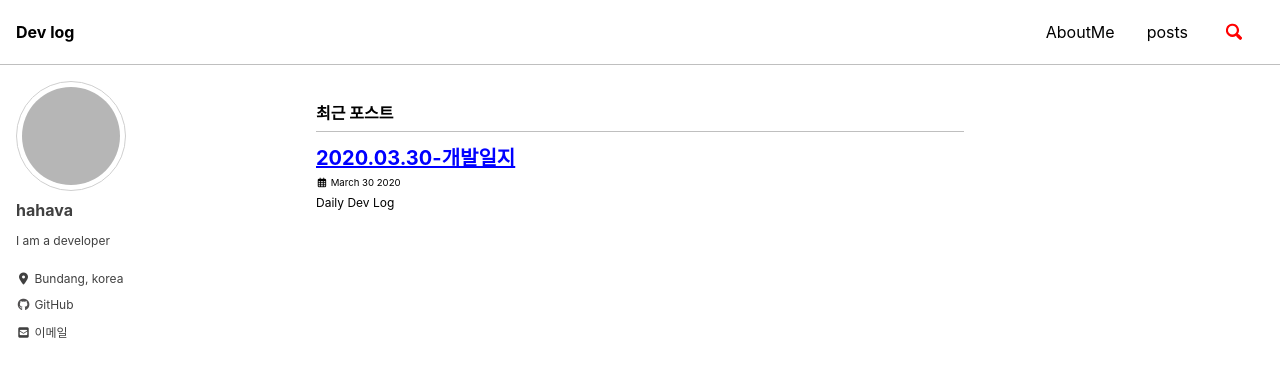
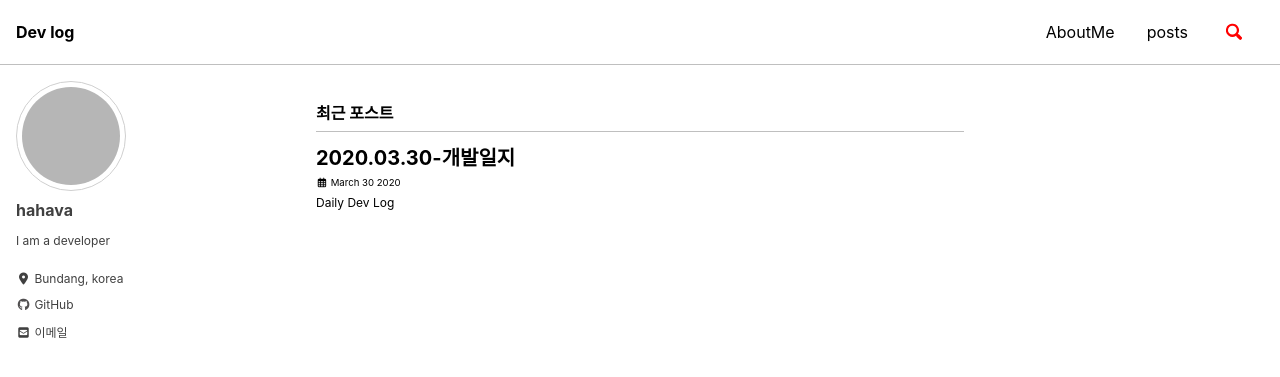
Before and after one commit to hahava/hahava.github.io, a Jekyll site: the page built from index.html, in a window 1280 px wide and 900 px high. Shown: the top 377 px of the window. Built offline with Jekyll 4.4.1, drawn with Linux system fonts in a browser that asks for light colours; cached includes are drawn as plain includes; nearby versions of some CDN libraries; the list of posts is cut into pages by our own code; grey boxes are pictures that could not be loaded.

```diff
--- a/_sass/minimal-mistakes/_base.scss
+++ b/_sass/minimal-mistakes/_base.scss
@@ -138,6 +138,7 @@ a {
     color: $link-color-hover;
     outline: 0;
   }
+  text-decoration: none;
 }
 
 /* buttons */
--- a/_sass/minimal-mistakes/skins/_contrast.scss
+++ b/_sass/minimal-mistakes/skins/_contrast.scss
@@ -8,11 +8,12 @@ $muted-text-color: $text-color !default;
 $primary-color: #ff0000 !default;
 $border-color: mix(#fff, $text-color, 75%) !default;
 $footer-background-color: #000 !default;
-$link-color: #0000ff !default;
+$link-color: $text-color !default;
 $masthead-link-color: $text-color !default;
 $masthead-link-color-hover: $text-color !default;
 $navicon-link-color-hover: mix(#fff, $text-color, 80%) !default;
-
+$link-color-visited: $text-color !default;
+$link-color-hover: #ff0000 !default;
 /* contrast syntax highlighting (base16) */
 $base00: #000000 !default;
 $base01: #242422 !default;
```
Also changed, not shown: 4 other files.
